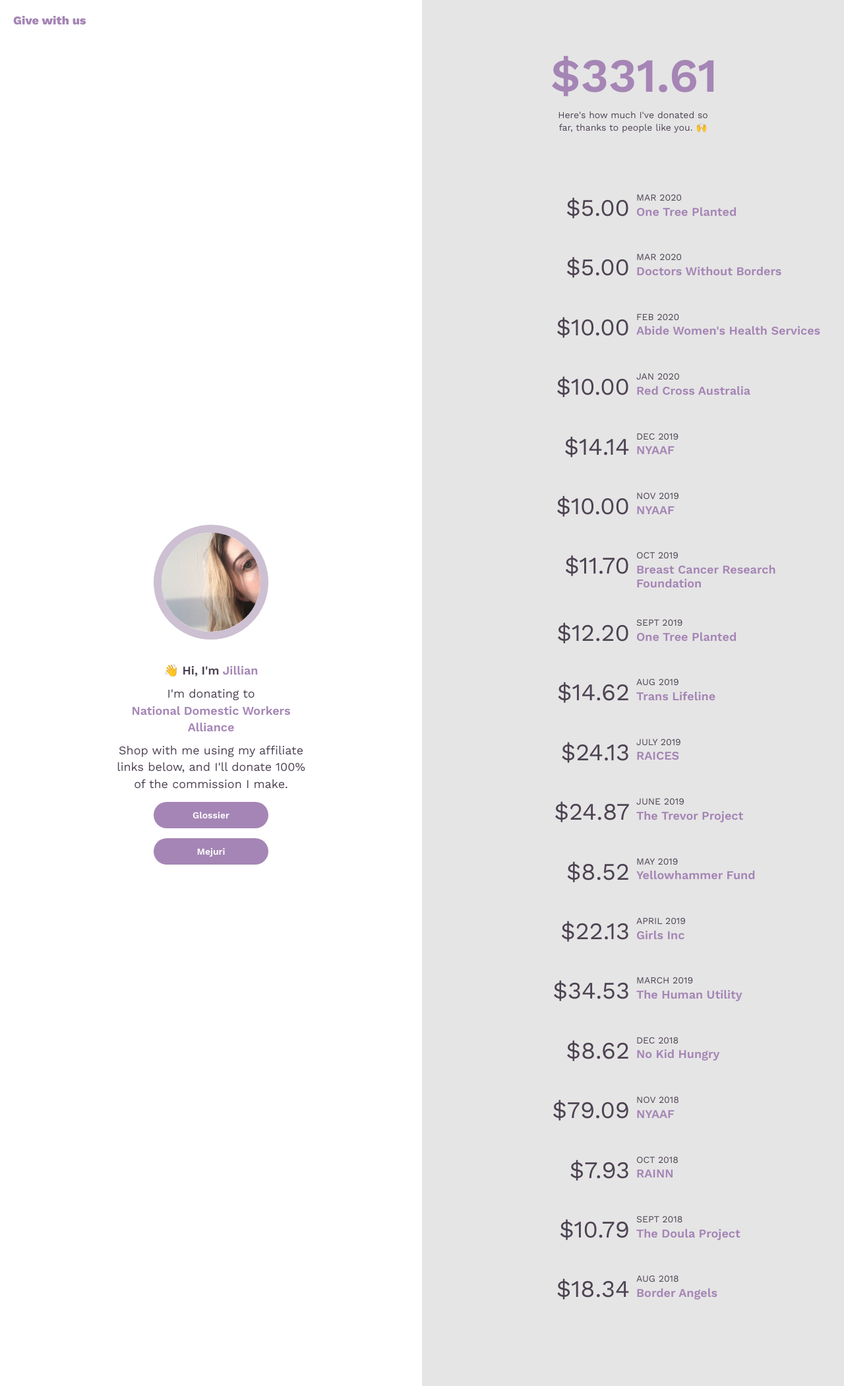
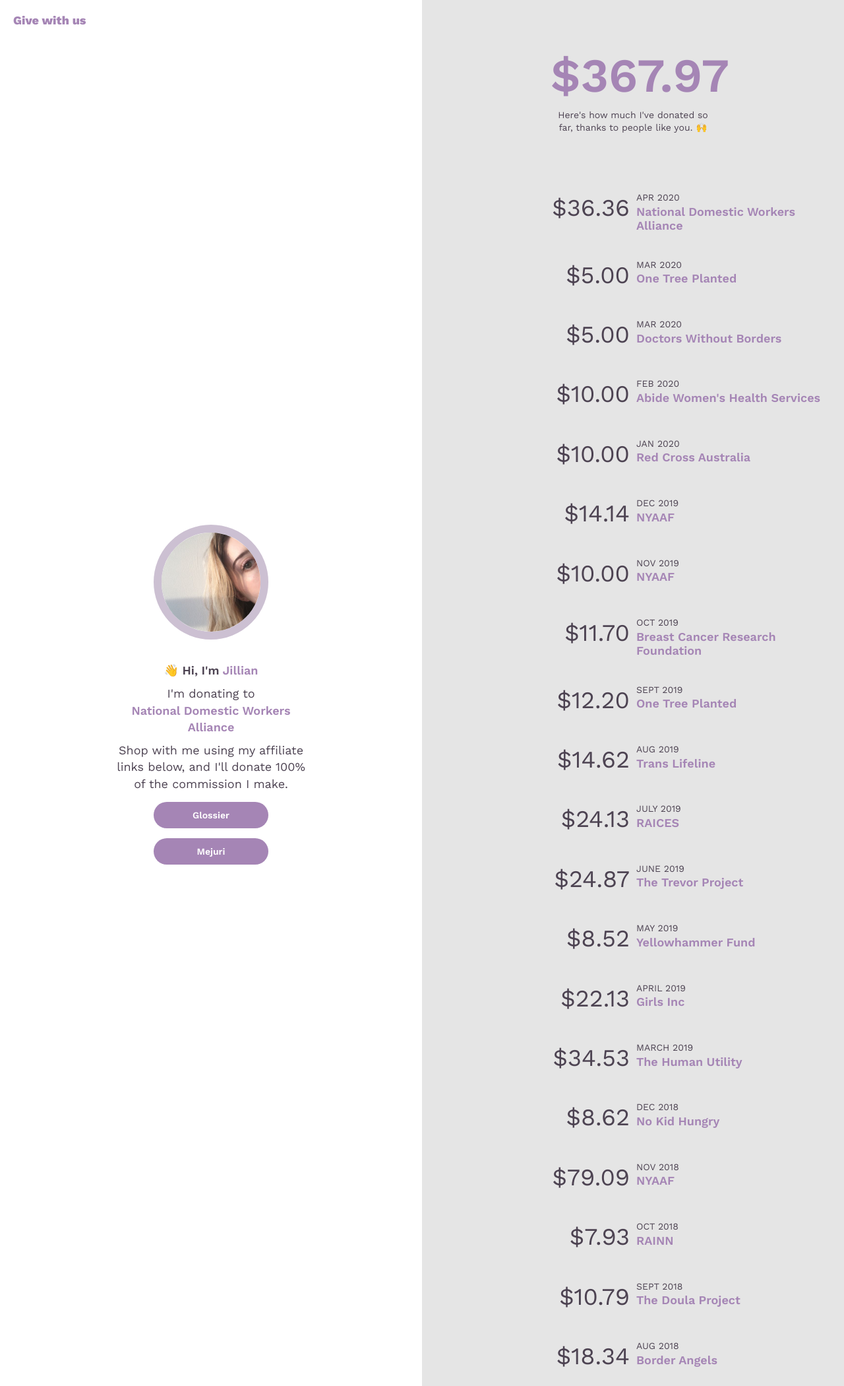
Before and after one commit to jilliangmeehan/donatewithus, a Jekyll site: the page built from jillian.html, in a window 1280 px wide. Shown: the whole page at 66% size. Built offline with Jekyll 4.4.1, drawn with Linux system fonts in a browser that asks for light colours; comment, search, counter and statistics services are not loaded.

Commit message:
Update people.yml

```diff
--- a/_data/people.yml
+++ b/_data/people.yml
@@ -5,13 +5,17 @@
   img: assets/images/jillian_favicon.ico
   organization: National Domestic Workers Alliance
   organization_url: https://www.domesticworkers.org
-  total: 331.61
+  total: 367.97
   links:
    - title: Glossier
      url: https://glossier.com/reps/jillian
    - title: Mejuri
      url: http://crew.mejuri.com/jgm
   donations:
+   - amount: $36.36
+     date: apr 2020
+     organization: National Domestic Workers Alliance
+     organization_url: https://www.domesticworkers.org
    - amount: $5.00
      date: mar 2020
      organization: One Tree Planted
@@ -215,13 +219,17 @@
   url: https://www.instagram.com/mollify/
   id: 4
   img: assets/images/molly_favicon.ico
-  organization: The Malala Fund
-  organization_url: https://www.malala.org
-  total: 104.52
+  organization: World Central Kitchen
+  organization_url: https://wck.org
+  total: 112.52
   links:
    - title: Glossier
      url: https://www.glossier.com/reps/mollyh
   donations:
+   - amount: $8.00
+     date: mar 2020
+     organization: The Malala Fund
+     organization_url: https://www.malala.org
    - amount: $10.00
      date: feb 2020
      organization: Black Lives Matter
```
